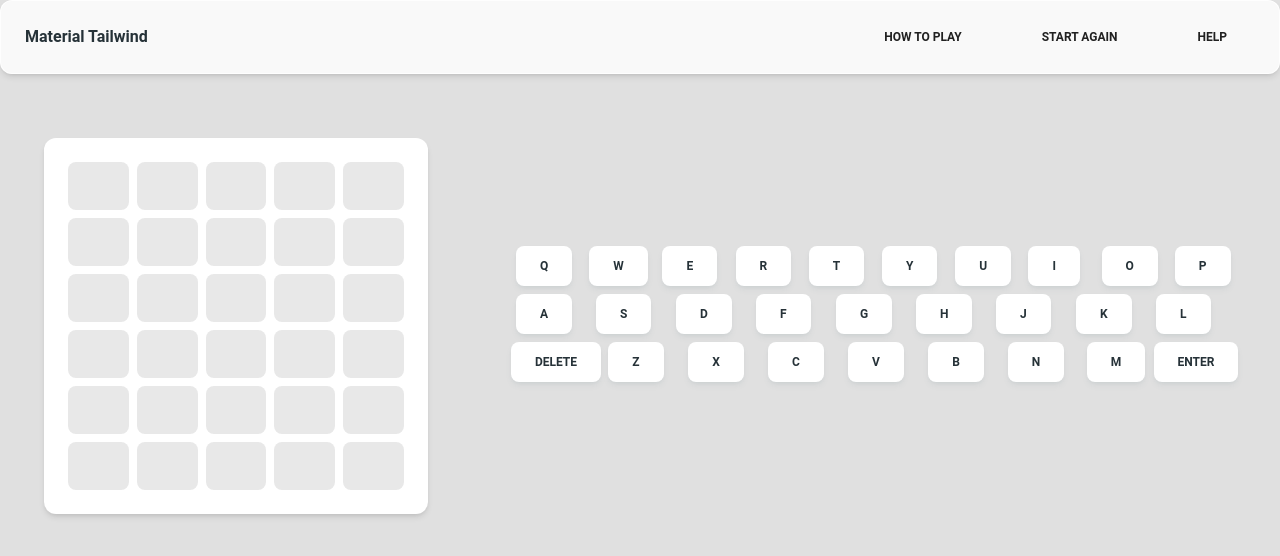
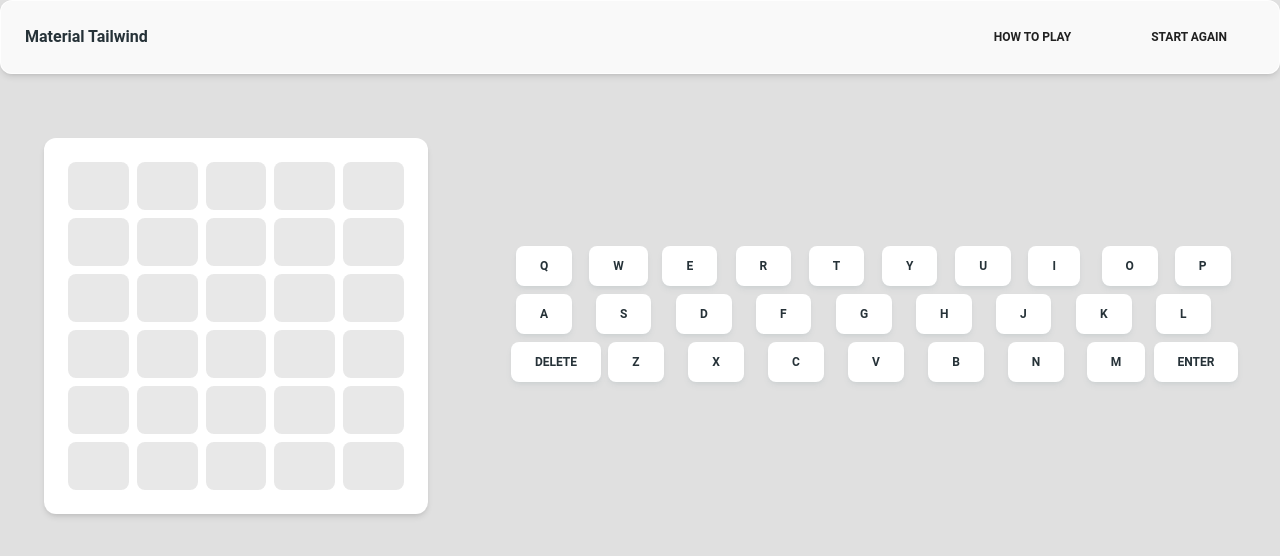
Before and after one commit to ehsan-golbar/wordle_project, a React (Vite) app in the folder wordle_project/: page / in a window 1280 px wide. Shown: the top 556 px of the page. Built offline with nearby package versions, Linux system fonts and the light colour scheme.

Commit message:
add how to play

```diff
--- a/wordle_project/src/components/HeaderItem.tsx
+++ b/wordle_project/src/components/HeaderItem.tsx
@@ -1,6 +1,17 @@
-import { Button, Typography } from "@material-tailwind/react";
+import {
+  Button,
+  Dialog,
+  DialogBody,
+  DialogFooter,
+  DialogHeader,
+  Typography,
+} from "@material-tailwind/react";
+import React from "react";
 
 function HeaderItem() {
+  const [open, setOpen] = React.useState(false);
+
+  const handleOpen = () => setOpen(!open);
   return (
     <ul className="my-2 flex flex-col gap-2 lg:mb-0 lg:mt-0 lg:flex-row lg:items-center lg:gap-6">
       <Typography
@@ -12,6 +23,7 @@ function HeaderItem() {
         <Button
           variant="text"
           className="flex items-center hover:text-blue-500 transition-colors"
+          onClick={handleOpen}
         >
           How to Play
         </Button>
@@ -32,19 +44,25 @@ function HeaderItem() {
           Start Again
         </Button>
       </Typography>
-      <Typography
-        as="li"
-        variant="small"
-        color="blue-gray"
-        className="p-1 font-medium"
-      >
-        <Button
-          variant="text"
-          className="flex items-center hover:text-blue-500 transition-colors"
-        >
-          Help
-        </Button>
-      </Typography>
+
+      <Dialog open={open} handler={handleOpen}>
+        <DialogHeader>How to play</DialogHeader>
+        <DialogBody>
+          1) Each guess must be a valid five-letter word. <br />
+          2) The color of a tile will change to show you how close your guess
+          was. <br />
+          3) If the tile turns green, the letter is in the word, and it is in
+          the correct spot. <br />
+          4) If the tile turns yellow, the letter is in the word, but it is not
+          in the correct spot. <br />
+          5) If the tile turns gray, the letter is not in the word.
+        </DialogBody>
+        <DialogFooter>
+          <Button variant="gradient" color="green" onClick={handleOpen}>
+            <span>Confirm</span>
+          </Button>
+        </DialogFooter>
+      </Dialog>
     </ul>
   );
 }
--- a/wordle_project/src/components/LoseCard.tsx
+++ b/wordle_project/src/components/LoseCard.tsx
@@ -11,7 +11,7 @@ function LoseCard() {
           <Typography variant="h5" color="blue-gray" className="mb-2">
             Sorry !
             <br />
-            The word was :{` ${selectedWord.toUpperCase()}`}
+            The word was {` ${selectedWord.toUpperCase()}`}
           </Typography>
         </CardBody>
       </Card>
```
